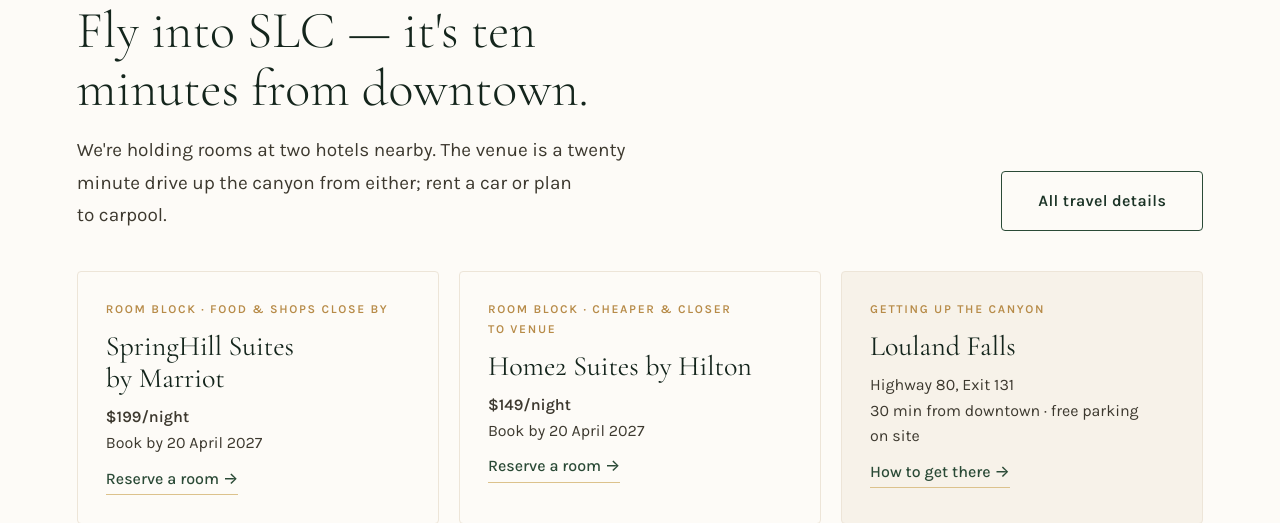
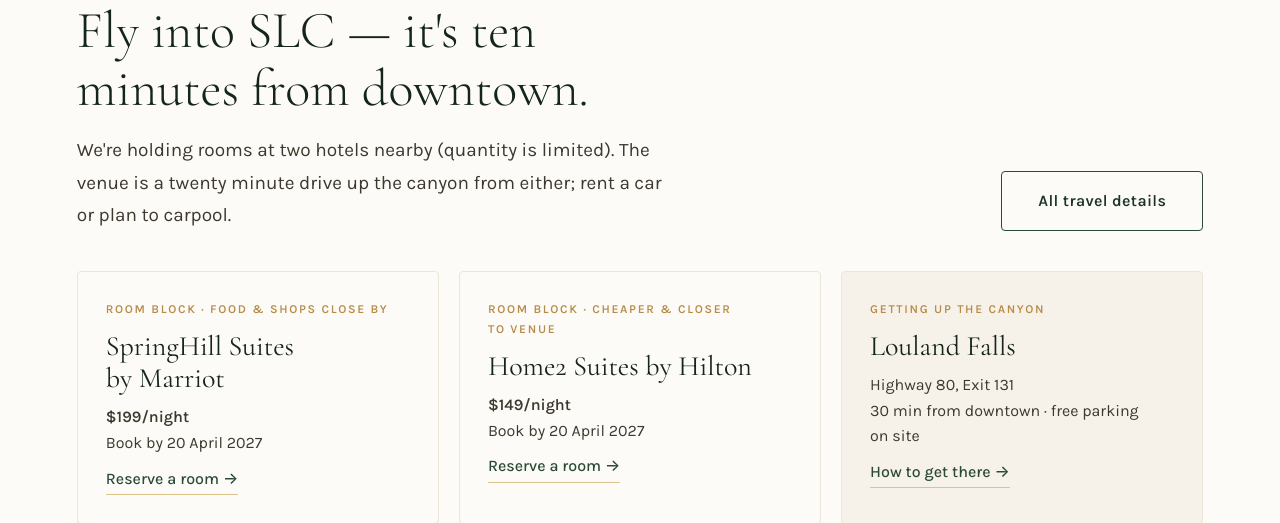
Before and after one commit to stnielse/aws-wedding-website, a Django app: page / in a window 1280 px wide. Shown: the part 3309-3832 px from the top of the page. Run offline with Django 5.2, Linux system fonts and the light colour scheme.

Commit message:
explicit about hotel block

```diff
--- a/backend/templates/home.html
+++ b/backend/templates/home.html
@@ -120,7 +120,7 @@
       <div class="travel__head-copy">
         <div class="eyebrow">Travel &amp; where to stay</div>
         <h2 class="h-section" id="travel-title">Fly into SLC — it's ten minutes from downtown.</h2>
-        <p class="body">We're holding rooms at two hotels nearby. The venue is a twenty minute drive up the canyon from either; rent a car or plan to carpool.</p>
+        <p class="body">We're holding rooms at two hotels nearby (quantity is limited). The venue is a twenty minute drive up the canyon from either; rent a car or plan to carpool.</p>
       </div>
       <a class="btn btn--secondary" href="{% url 'pages:travel' %}">All travel details</a>
     </div>
```
